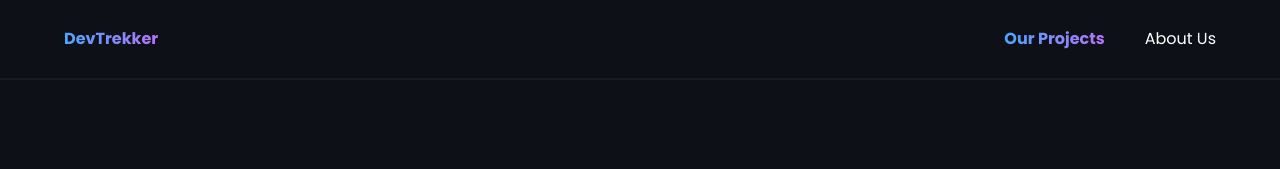
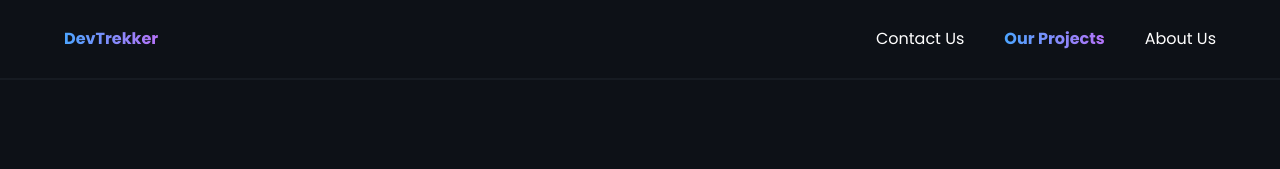
Before and after one commit to niks-nikhil-anand/Website-Load-in-0.364-Seconds, a Next.js app: page / in a window 1280 px wide. Shown: the top 169 px of the page. Built offline with nearby package versions, Linux system fonts and the light colour scheme.

Commit message:
Done with the Footer

```diff
--- a/src/app/layout.tsx
+++ b/src/app/layout.tsx
@@ -1,6 +1,8 @@
 import type { Metadata } from "next";
 
 import "./globals.css";
+import Navbar from "@/components/Navbar";
+import Footer from "@/components/Footer";
 
 
 export const metadata: Metadata = {
@@ -15,7 +17,11 @@
 }>) {
   return (
     <html lang="en">
-       <body className="min-h-screen bg-black-100 font-poppins">{children}</body>
+       <body className="min-h-screen bg-black-100 font-poppins">
+        <Navbar/>
+        {children}
+        <Footer/>
+        </body>
     </html>
   );
 }
--- a/src/app/page.tsx
+++ b/src/app/page.tsx
@@ -1,9 +1,11 @@
-import Navbar from "@/components/Navbar";
+
 
 export default function Home() {
   return (
    <>
-   <Navbar/>
+   <h1>
+
+   </h1>
    </>
   );
 }
--- /dev/null
+++ b/src/components/Footer.tsx
@@ -0,0 +1,16 @@
+import Link from 'next/link'
+
+const Footer = () => {
+  return (
+    <footer className="text-white-800 flex-between body-text w-full gap-y-10 border-t border-black-400 bg-black-100 px-20 py-12 max-md:flex-col">
+      <p>Copyright © 2023 JS Mastery Pro | All Rights Reserved</p>
+
+      <div className="flex gap-x-9">
+        <Link href="/terms-of-use">Terms & Conditions</Link>
+        <Link href="/privacy-policy">Privacy Policy</Link>
+      </div>
+    </footer>
+  )
+}
+
+export default Footer
--- a/src/components/Navbar.tsx
+++ b/src/components/Navbar.tsx
@@ -19,6 +19,14 @@
         />
 
         <ul className="flex-center gap-x-3 max-md:hidden md:gap-x-10">
+        <li className="body-text !font-normal">
+            <Link
+              href="https://jsmastery.pro/masterclass"
+              target="_blank"
+            >
+             Contact Us
+            </Link>
+          </li>
           <li className="body-text text-gradient_blue-purple !font-bold">
             <Link
               href="https://jsmastery.pro/next13"
```
